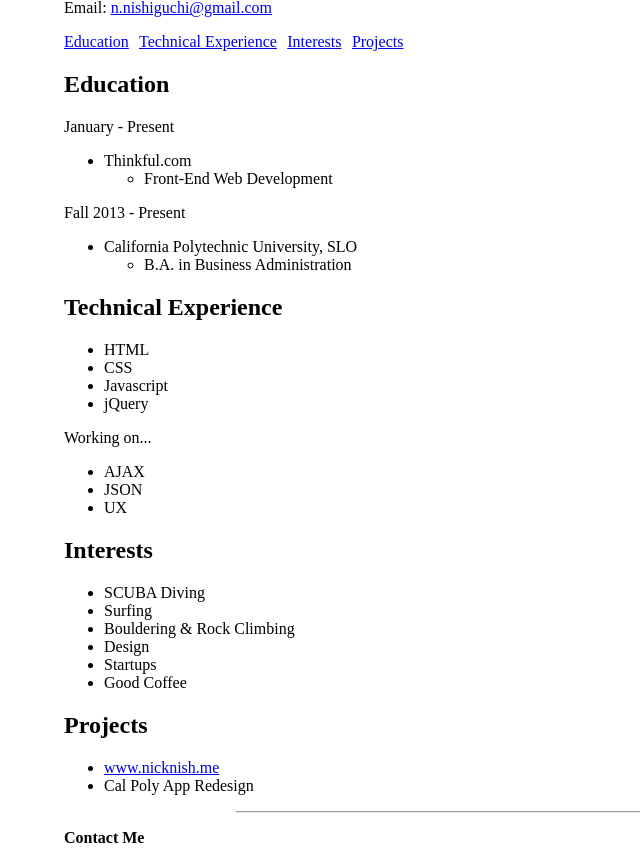
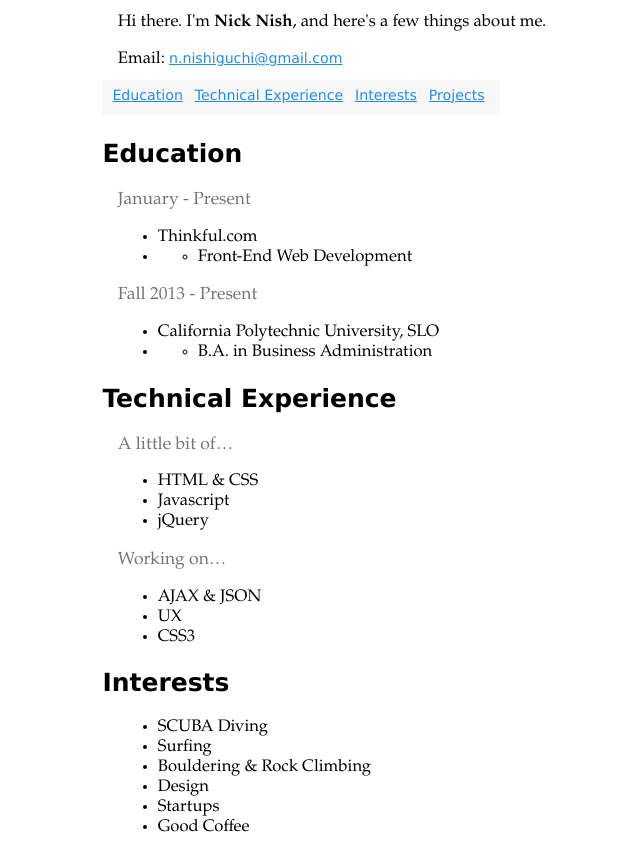
Before and after one commit to nicknish/Resume, a plain HTML site: page index.html in a window 1280 px wide. Shown: the part 175-1031 px from the top of the page, without its empty margins (0-640 px from the left). Drawn offline with Linux system fonts and the light colour scheme.

Commit message:
basic CSS

```diff
--- a/index.html
+++ b/index.html
@@ -2,35 +2,16 @@
 <html>
 <head>
 	<title>Nick Nish</title>
-	<style>
-		body {
-			margin: 5vw;
-		}
-		header nav {
-			display: block;
-		}
-		header nav a {
-			padding-right: .5vw;
-			box-sizing: border-box;
-		}
-		hr {
-			max-width: 70%;
-		}
-		figure img {
-			max-height:20%;
-		}
-		footer nav img {
-			max-height: 40px;
-			box-sizing: border-box;
-			margin: .7vw;
-		}
-	</style>
+	<link rel="stylesheet" href="style.css" />
 </head>
 <body>
 <header>
 	<h1>Nick Nish</h1>
+	<article>
 		<p>1 Grand Ave<br>Cal Poly, SLO 93410</p>
+		<p>Hi there. I'm <strong>Nick Nish</strong>, and here's a few things about me.</p>
 		<p>Email: <a href="mailto:n.nishiguchi9@gmail.com" target="blank_">n.nishiguchi@gmail.com</a></p>
+	</article>
 		<nav>
 			<a href="#education">Education</a>
 			<a href="#technical">Technical Experience</a>
@@ -38,60 +19,68 @@
 			<a href="#projects">Projects</a>
 		</nav>
 </header>
-	<section>
-		<h2 id="education">Education</h2>
+	<section id="education">
+		<h2>Education</h2>
+			<article>
 				<span>January - Present</span>
 				<ul>
 					<li>Thinkful.com</li>
-				<ul>
+					<li><ul>
 						<li>Front-End Web Development</li>
-				</ul>
+					</ul></li>
 				</ul>
 				<span>Fall 2013 - Present</span>
 				<ul>
 					<li>California Polytechnic University, SLO</li>
+					<li><ul>
+						<li>B.A. in Business Administration</li>
+					</ul></li>
+				</ul>
+			</article>
+	</section>
+	<section id="technical">
+		<h2>Technical Experience</h2>
+			<article>
+			<span>A little bit of&hellip;</span>
 				<ul>
-					<li>B.A. in Business Administration</li>
-				</ul>
-			</ul>
-	</section>
-	<section>
-		<h2 id="technical">Technical Experience</h2>
-			<ul>
-				<li>HTML</li>
-				<li>CSS</li>
+					<li>HTML &amp; CSS</li>
 					<li>Javascript</li>
 					<li>jQuery</li>
 				</ul>
-		<span>Working on...</span>
+			<span>Working on&hellip;</span>
 				<ul>
-				<li>AJAX</li>
-				<li>JSON</li>
+					<li>AJAX &amp; JSON</li>
 					<li>UX</li>
+					<li>CSS3</li>
 				</ul>
+			</article>
 	</section>
-	<section>
-		<h2 id="interests">Interests</h2>
+	<section id="interests">
+		<h2>Interests</h2>
+			<article>
 				<ul>
 					<li>SCUBA Diving</li>
 					<li>Surfing</li>
-				<li>Bouldering &amp Rock Climbing</li>
+					<li>Bouldering &amp; Rock Climbing</li>
 					<li>Design</li>
 					<li>Startups</li>
 					<li>Good Coffee</li>
 				</ul>
+			</article>
 	</section>
-	<section>
-		<h2 id="projects">Projects</h2>
+	<section id="projects">
+		<h2>Projects</h2>
+			<article>
 				<ul>
 					<li><a href="http://www.nicknish.me">www.nicknish.me</a></li>
 					<li>Cal Poly App Redesign</li>
 				</ul>
+			</article>
 	</section>
 <hr>
 <footer>
 	<nav>
-		<p><strong>Contact Me</strong></p>
+		<h4>Contact Me</h4>
 		<a href="http://www.linkedin.com/pub/nick-nish/49/475/237"><img src="http://westron.com/wp-content/uploads/2011/11/LinkedIn_IN_Icon_5inCMYK1.jpg" alt="LinkedIn"/></a>
 		<a href="http://www.twitter.com/nickjnish"><img src="http://www.maximumpc.com/files/u69/twitter.png" alt="Twitter"/></a>
 		<a href="http://www.instagram.com/nicknish"><img src="http://www.shapecollage.com/blog/wp-content/uploads/2012/04/instagram-icon.png" alt="Instagram"/></a>
--- /dev/null
+++ b/style.css
@@ -0,0 +1,50 @@
+body {
+	margin: 5.75vh 7.5vw;
+	padding: .25vh .5vw;
+	font-family: 'Palatino Linotype', 'Georgia', Times;
+	font-size: 12.5pt;
+}
+
+h1,h2,h3, h4, a {
+	font-family: Verdana;
+}
+
+a {
+	color: #208dee;
+	font-size: .85em;
+}
+
+header {
+	padding-bottom: 1.5vh;
+}
+
+header nav {
+	display: inline;
+	padding: 8px 8px 10px 10px;
+	background-color: hsla(90, 4%, 72%, .1);
+}
+header nav a {
+	padding-right: .6vw;
+	box-sizing: border-box;
+}
+span {
+	font-size: 1.05em;
+	color: hsla(90, 4%, 45%, 1.0);
+}
+hr {
+	margin-top: 5%;
+	max-width: 70%;
+}
+
+article {
+	margin-left: 1.2vw;
+}
+
+figure img {
+	max-height:20%;
+}
+footer nav img {
+	max-height: 50px;
+	box-sizing: border-box;
+	margin: .7vw;
+}
```
Lines whose indentation alone changed are shown as unchanged.
